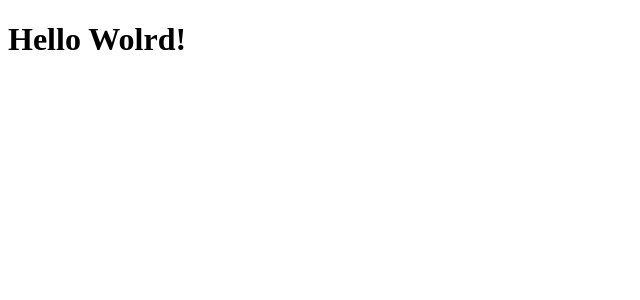
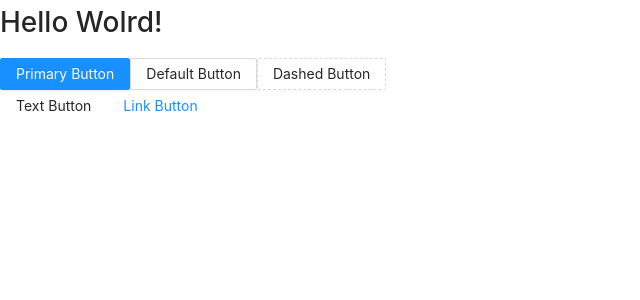
Before and after one commit to TheOnlyAndLastOne/my-react-projects, a React (Create React App) app: page / in a window 1280 px wide. Shown: the top 300 px of the page, without its empty margins (0-640 px from the left). Built offline with nearby package versions, Linux system fonts and the light colour scheme.

Commit message:
ant-design-empty

```diff
--- a/package.json
+++ b/package.json
@@ -6,6 +6,7 @@
     "@testing-library/jest-dom": "^5.16.2",
     "@testing-library/react": "^12.1.3",
     "@testing-library/user-event": "^13.5.0",
+    "antd": "^4.18.7",
     "react": "^17.0.2",
     "react-dom": "^17.0.2",
     "react-scripts": "5.0.0",
--- a/src/App.js
+++ b/src/App.js
@@ -1,8 +1,13 @@
+
+import 'antd/dist/antd.css'
+import { Button } from 'antd';
+import MyButton from './components/Button/MyButton'
 
 function App() {
   return (
     <div className="App">
       <h1>Hello Wolrd!</h1>
+      <MyButton/>
     </div>
   );
 }
--- /dev/null
+++ b/src/components/Button/MyButton.js
@@ -0,0 +1,16 @@
+import { Button } from "antd";
+
+function MyButton() {
+  return (
+    <div>
+      <Button type="primary">Primary Button</Button>
+      <Button>Default Button</Button>
+      <Button type="dashed">Dashed Button</Button>
+      <br />
+      <Button type="text">Text Button</Button>
+      <Button type="link">Link Button</Button>
+    </div>
+  );
+}
+
+export default MyButton;
```
Also changed, not shown: 1 other file (tests, documents, lock files or other folders).
